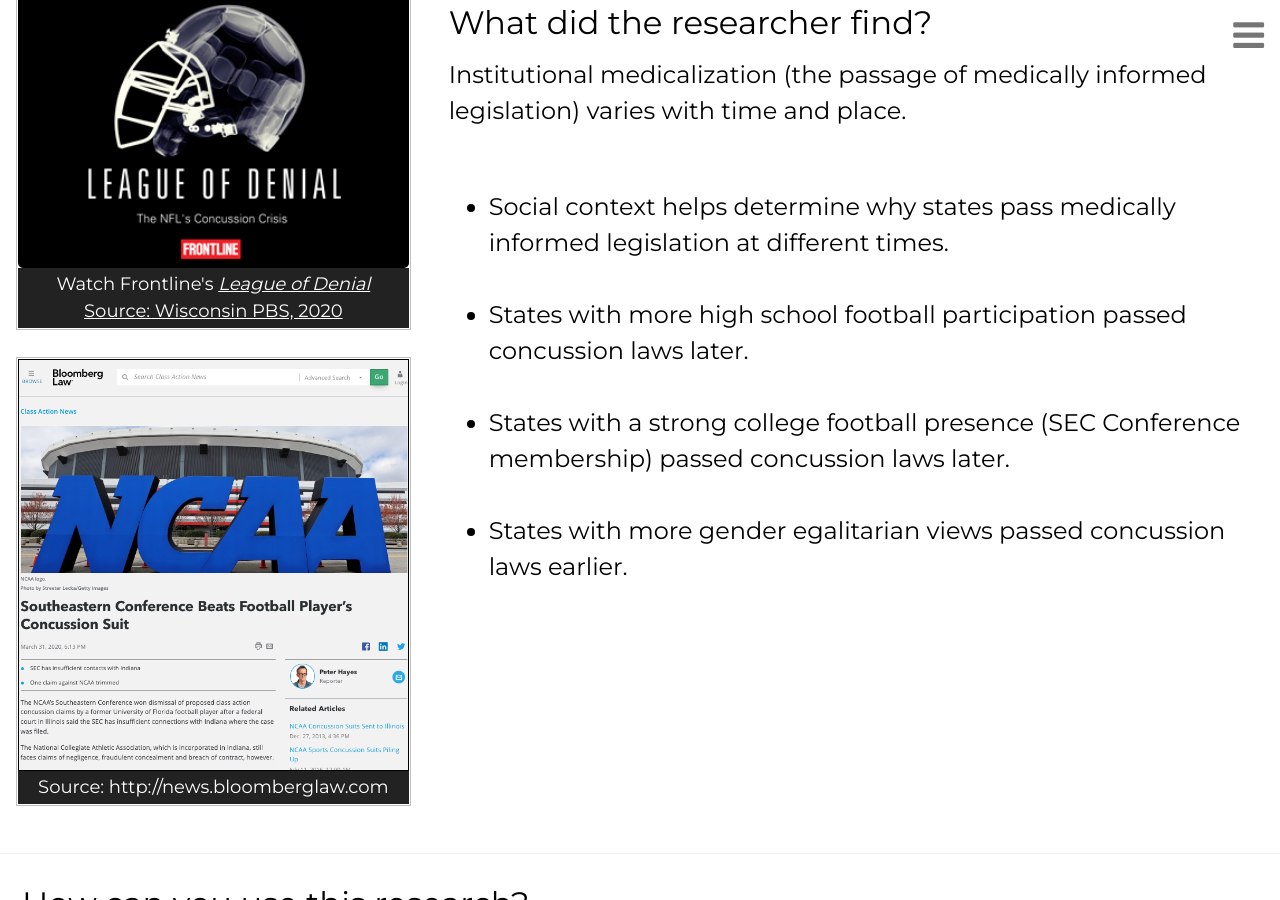
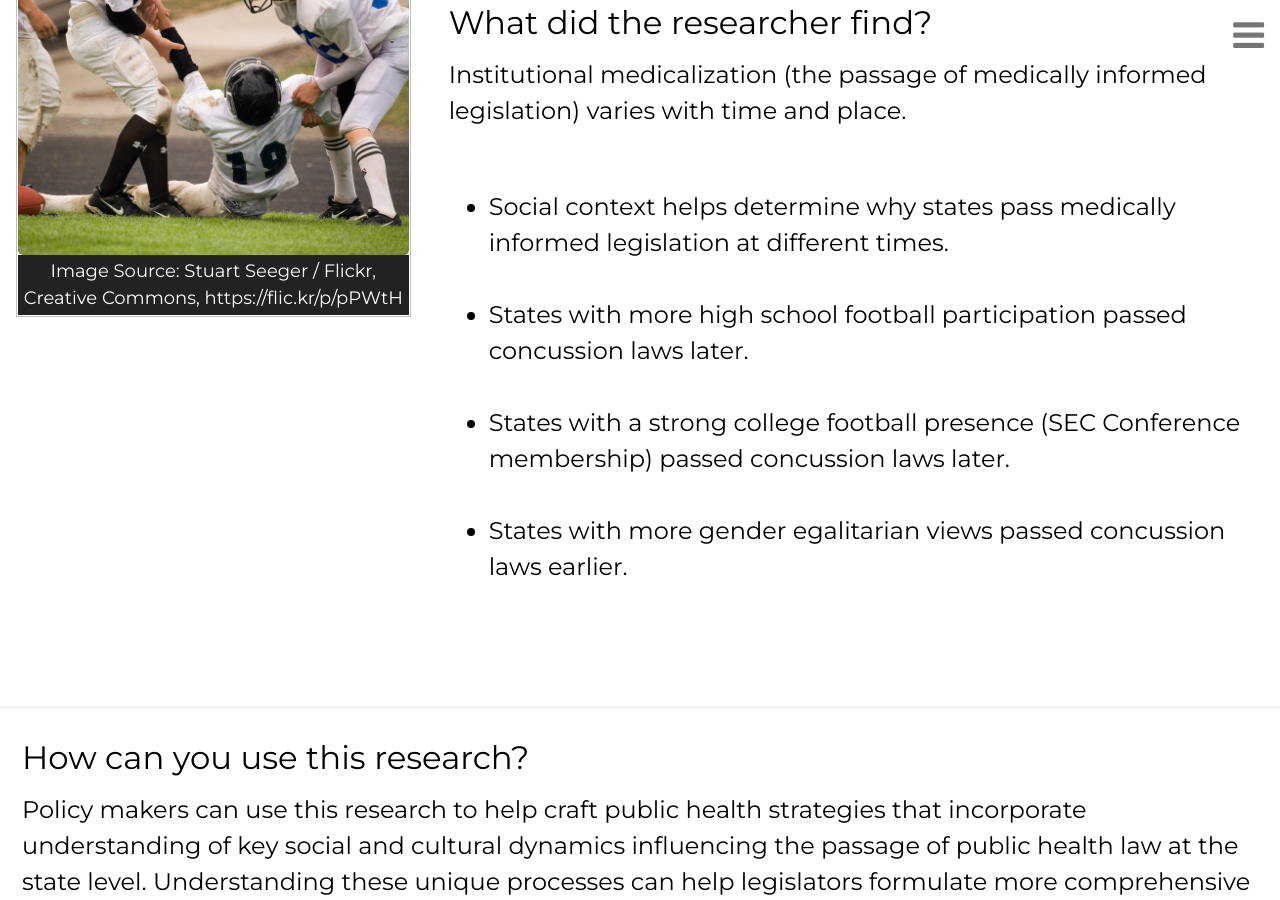
Before and after one commit to resilience1/resilience1.github.io, a Jekyll site: the page built from research/concussion.html, in a window 1280 px wide and 900 px high, scrolled down 1450 px. Built offline with Jekyll 4.4.1, drawn with Linux system fonts in a browser that asks for light colours; nearby versions of some CDN libraries.

Commit message:
Update concussion.html

```diff
--- a/research/concussion.html
+++ b/research/concussion.html
@@ -213,18 +213,10 @@
 	<div class="example w3-row">
 		<div class="w3-third w3-container">
 			<figure class="item">
-				<img class="displayed" id="myImg" src="/img/frontline_league_denial.jpg" alt="Link to Frontline's <i>League of Denial</i>" style="width:100%;height:100%">
-				<figcaption class="caption">Watch Frontline's <a href="https://video.pbswisconsin.org/video/frontline-league-denial-nfls-concussion-crisis/"><i>League of Denial</i><br>
-					Source: Wisconsin PBS, 2020</a>
+				<img class="displayed" id="myImg" src="/img/youthfootball.jpg" alt="youth football" style="width:100%;height:100%">
+				<figcaption class="caption">Image Source: Stuart Seeger / Flickr, Creative Commons, https://flic.kr/p/pPWtH
 				</figcaption>
-			</figure><br>
-			<figure class="item">
-			<img class="displayed" src="/img/sec_conc_lawsuit.png" alt="
-				Source: https://news.bloomberglaw.com/class-action/southeastern-conference-beats-football-players-concussion-suit"
-			     style="width:100%; height: 100%; border:1px solid black; align:middle">
-				<figcaption class="caption">Source: http://news.bloomberglaw.com
-				</figcaption>
-			</figure><br>
+			</figure><br><br>
 		</div>
 		<div class="w3-twothird w3-container">
 			<h1>What did the researcher find?</h1>
```
